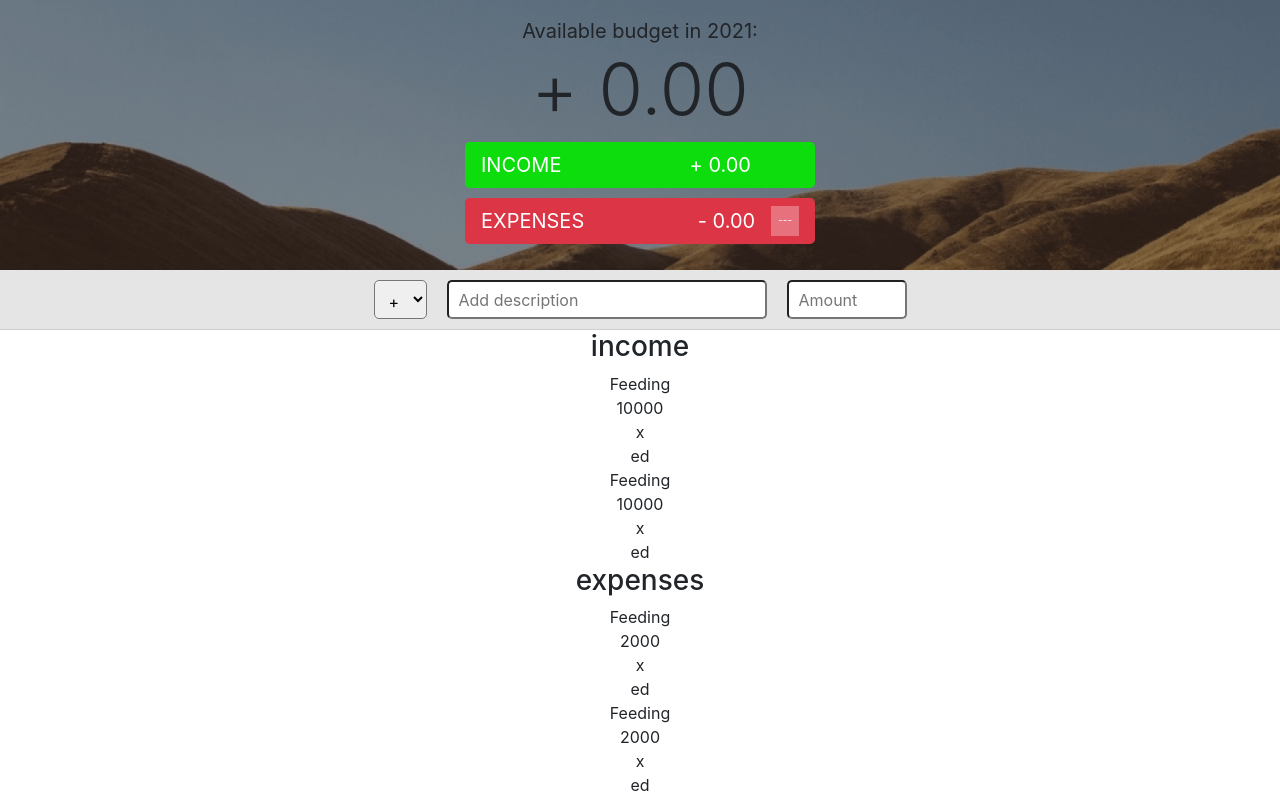
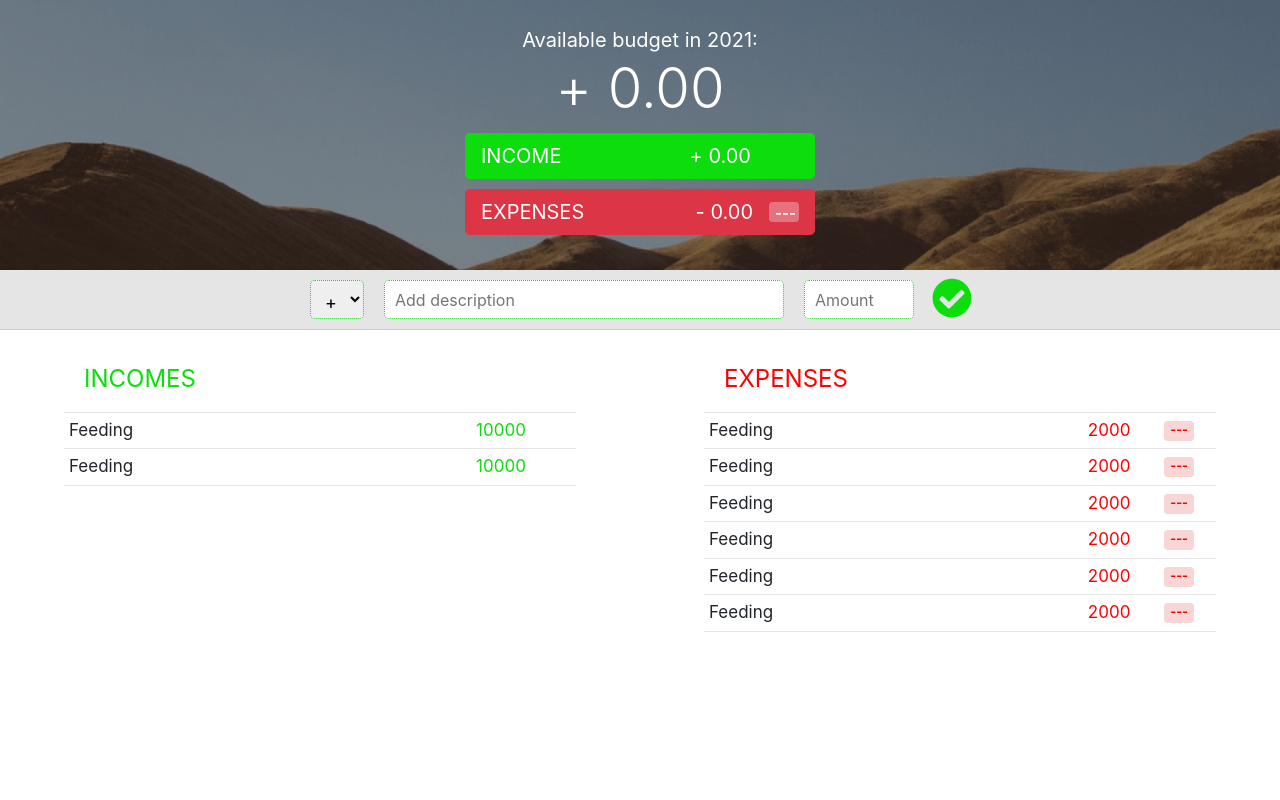
Before and after one commit to Sherlock-HolmesJM/tegy, a React (Create React App) app: page / in a window 1280 px wide. Shown: the top 800 px of the page. Built offline with nearby package versions, Linux system fonts and the light colour scheme.

Commit message:
styling is done

```diff
--- a/package.json
+++ b/package.json
@@ -4,6 +4,9 @@
   "private": true,
   "dependencies": {
     "@animxyz/core": "^0.4.0",
+    "@fortawesome/fontawesome-svg-core": "^1.2.34",
+    "@fortawesome/free-solid-svg-icons": "^5.15.2",
+    "@fortawesome/react-fontawesome": "^0.1.14",
     "@testing-library/jest-dom": "^5.11.9",
     "@testing-library/react": "^11.2.5",
     "@testing-library/user-event": "^12.6.3",
--- a/src/components/tracker/banner.tsx
+++ b/src/components/tracker/banner.tsx
@@ -9,7 +9,7 @@ interface Props {}
 function Banner(props: Props) {
   //   const {} = props;
 
-  const theme = util.theme('white');
+  const theme = util.getTheme('white');
 
   return (
     <Div className='banner' theme={theme}>
@@ -20,7 +20,7 @@ function Banner(props: Props) {
         Available budget in {new Date().getFullYear()}:
       </div>
 
-      <div className='display-3'>+ 0.00</div>
+      <div className='display-4'>+ 0.00</div>
 
       <div>
         <div className='banner-summary btn-lg banner-green'>
@@ -32,7 +32,7 @@ function Banner(props: Props) {
           <div className=''>expenses</div>
           <div className='banner-expenseContainer'>
             <div className='mr-3'>- 0.00</div>
-            <span className='banner-badge'>---</span>
+            <span className='banner-badge badge'>---</span>
           </div>
         </div>
       </div>
@@ -45,8 +45,10 @@ const Div = styled.div<{ theme: Theme }>`
   display: flex;
   flex-direction: column;
   justify-content: center;
+  align-items: center;
   height: 270px;
   cursor: context-menu;
+  color: white;
 
   .banner-overlay {
     position: absolute;
@@ -77,11 +79,10 @@ const Div = styled.div<{ theme: Theme }>`
   }
   .banner-expenseContainer {
     display: flex;
+    align-items: center;
   }
   .banner-badge {
     background: rgb(255, 255, 255, 0.3);
-    font-size: 10px;
-    padding: 7px;
   }
   .banner-green {
     background: ${(props) => props.theme.income};
--- a/src/components/tracker/details.tsx
+++ b/src/components/tracker/details.tsx
@@ -1,7 +1,9 @@
 import React from 'react';
 import styled from 'styled-components';
 import * as util from '../../utility';
-// import { Theme } from '../../types';
+import { Theme } from '../../types';
+import { FontAwesomeIcon } from '@fortawesome/react-fontawesome';
+import { faTimesCircle } from '@fortawesome/free-solid-svg-icons';
 
 interface Props {}
 
@@ -21,21 +23,21 @@ function Details(props: Props) {
   //   const {} = props;
 
   return (
-    <Div className='tracker-details'>
-      <div className='tracker-incomes'>
-        <h3 className='tracker-title'>income</h3>
-        <div className='tracker-list'>
+    <Div className='details' theme={util.getTheme('white')}>
+      <div className='details-incomes details-container'>
+        <h4 className='details-title details-income-title'>incomes</h4>
+        <div className='details-list'>
           {incomes.map((income, index) => (
-            <Item key={index} {...income} />
+            <Item key={index} {...{ ...income, type: 1 }} />
           ))}
         </div>
       </div>
 
-      <div className='tracker-expenses'>
-        <h3 className='tracker-title'>expenses</h3>
-        <div className='tracker-list'>
+      <div className='details-expenses details-container'>
+        <h4 className='details-title details-expense-title'>expenses</h4>
+        <div className='details-list'>
           {expenses.map((expense, index) => (
-            <Item key={index} {...expense} />
+            <Item key={index} {...{ ...expense, type: 0 }} />
           ))}
         </div>
       </div>
@@ -43,20 +45,81 @@ function Details(props: Props) {
   );
 }
 
-const Item = (props: { description: string; amount: number }) => {
-  const { description, amount } = props;
+const Item = (props: { description: string; amount: number; type: number }) => {
+  const { description, amount, type } = props;
+
+  const theme = util.getTheme('white');
+  const color = type ? theme.income : theme.expense;
+
   return (
-    <ItemDiv className='item'>
-      <div className='item-description'>{util.capitalize(description)}</div>
-      <div className='item-amount'>{amount}</div>
-      <div className='item-delete'>x</div>
-      <div className='item-edit'>ed</div>
+    <ItemDiv className='item' theme={theme} color={color}>
+      <div className='item-container-1'>
+        <div className='item-description'>{util.capitalize(description)}</div>
+      </div>
+      <div className='item-container-2'>
+        <div className='item-amount'>{amount}</div>
+        {!type && <span className='item-badge badge'>---</span>}
+        <FontAwesomeIcon className='item-delete' icon={faTimesCircle} />
+      </div>
     </ItemDiv>
   );
 };
 
-const ItemDiv = styled.div``;
+const ItemDiv = styled.div<{ theme: Theme; color: string }>`
+  display: flex;
+  justify-content: space-between;
+  font-size: 17px;
+  border-top: 1px groove ${(props) => props.theme.transparentGray};
 
-const Div = styled.div``;
+  :last-child {
+    border-bottom: 1px groove ${(props) => props.theme.transparentGray};
+  }
+
+  .item-container-1 {
+    padding: 5px;
+  }
+  .item-container-2 {
+    display: flex;
+    justify-content: space-around;
+    align-items: center;
+    width: 150px;
+    padding: 5px;
+    color: ${(props) => props.color};
+  }
+  .item-container-2:hover .item-delete {
+    display: block;
+  }
+  .item-badge {
+    background: rgb(248, 214, 214);
+  }
+  .item-delete {
+    display: none;
+    width: 20px;
+    height: 20px;
+  }
+`;
+
+const Div = styled.div<{ theme: Theme }>`
+  display: flex;
+  justify-content: space-around;
+  margin-top: 10px;
+  padding-top: 15px;
+
+  .details-container {
+    flex-basis: 40%;
+  }
+  .details-title {
+    text-transform: uppercase;
+    font-weight: 400;
+    padding: 10px 20px;
+    text-align: left;
+  }
+  .details-income-title {
+    color: ${(props) => props.theme.income};
+  }
+  .details-expense-title {
+    color: ${(props) => props.theme.expense};
+  }
+`;
 
 export default Details;
--- a/src/components/tracker/input.tsx
+++ b/src/components/tracker/input.tsx
@@ -1,16 +1,35 @@
-import React from 'react';
+import React, { useState } from 'react';
 import styled from 'styled-components';
-// import * as util from '../../utility';
-// import { Theme } from '../../types';
+import { FontAwesomeIcon } from '@fortawesome/react-fontawesome';
+import { faCheckCircle } from '@fortawesome/free-solid-svg-icons';
+import * as util from '../../utility';
+import { Theme } from '../../types';
 
 interface Props {}
 
 function Input(props: Props) {
   //   const {} = props;
 
+  const [type, setType] = useState(1);
+  const [description, setDescription] = useState('');
+  const [amount, setAmount] = useState(0);
+
+  const theme = util.getTheme('white');
+  const color = type ? theme.income : theme.expense;
+
+  const handleInput = () => {
+    console.log('Handling input');
+    console.log({ type, description, amount });
+  };
+
   return (
-    <Div className='input'>
-      <select name='type' className='input-type' id='type'>
+    <Div className='input' theme={theme} color={color}>
+      <select
+        name='type'
+        className='input-type input-border'
+        id='type'
+        onChange={(e) => setType(+e.target.value)}
+      >
         <option className='input-option input-plus' value='1'>
           +
         </option>
@@ -20,26 +39,34 @@ function Input(props: Props) {
       </select>
       <input
         type='text'
-        className='input-description'
+        className='input-description input-border'
         placeholder='Add description'
+        onChange={(e) =>
+          setDescription(e.target.value.trim().toLocaleLowerCase())
+        }
       />
       <input
         type='number'
-        min='0'
-        className='input-amount'
+        min='1'
+        className='input-amount input-border'
         placeholder='Amount'
+        onChange={(e) => setAmount(+e.target.value)}
       />
-      {/* Submit Icon */}
+      <FontAwesomeIcon
+        className='input-icon'
+        icon={faCheckCircle}
+        onClick={handleInput}
+      />
     </Div>
   );
 }
 
-const Div = styled.div`
+const Div = styled.div<{ theme: Theme; color: string }>`
   display: flex;
   justify-content: center;
   height: 60px;
-  background: rgb(0, 0, 0, 0.1);
-  border-bottom: groove rgb(0, 0, 0, 0.1) 1.5px;
+  background: ${(props) => props.theme.transparentGray};
+  border-bottom: groove ${(props) => props.theme.transparentGray} 1.5px;
 
   .input-amount,
   .input-description,
@@ -49,14 +76,33 @@ const Div = styled.div`
     border-radius: 5px;
     transition: 0.5s;
   }
+  .input-type {
+    font-size: large;
+  }
+  .input-plus {
+    color: ${(props) => props.theme.income};
+  }
+  .input-minus {
+    color: ${(props) => props.theme.expense};
+  }
   .input-amount {
-    width: 120px;
+    width: 110px;
   }
   .input-description {
-    width: 320px;
+    width: 400px;
   }
-  .input-option {
-    color: blue;
+  .input-icon {
+    width: 40px;
+    height: 40px;
+    margin: 8px;
+    color: ${(props) => props.color};
+  }
+  .input-border {
+    outline: none;
+    border: 1px dotted ${(props) => props.color};
+  }
+  .input-border:focus {
+    border: 1px solid ${(props) => props.color};
   }
 `;
 
--- a/src/index.css
+++ b/src/index.css
@@ -25,4 +25,13 @@ body::-webkit-scrollbar-thumb {
 code {
   font-family: source-code-pro, Menlo, Monaco, Consolas, 'Courier New',
     monospace;
+  background: rgb(248, 214, 214);
 }
+
+.badge {
+  font-size: 9px;
+  padding: 3px;
+  border-radius: 4px;
+  width: 30px;
+  height: 20px;
+}
--- a/src/utility/index.ts
+++ b/src/utility/index.ts
@@ -4,13 +4,14 @@ export const capitalize = (value: string) => {
   return fChar + oChars.join('');
 };
 
-export const theme = (type: 'white' | 'black') => {
+export const getTheme = (type: 'white' | 'black') => {
   if (type === 'white') {
     return {
       income: 'rgb(13, 221, 13)',
       incomeOverlay: 'rgb(29, 194, 29)',
-      expense: '',
+      expense: 'red',
       expenseOverlay: '',
+      transparentGray: 'rgb(0, 0, 0, 0.1)',
     };
   }
 
@@ -19,5 +20,6 @@ export const theme = (type: 'white' | 'black') => {
     incomeOverlay: 'rgb(29, 194, 29)',
     expense: '',
     expenseOverlay: '',
+    transparentGray: 'rgb(0, 0, 0, 0.1)',
   };
 };
```
Also changed, not shown: 1 other file (tests, documents, lock files or other folders).
